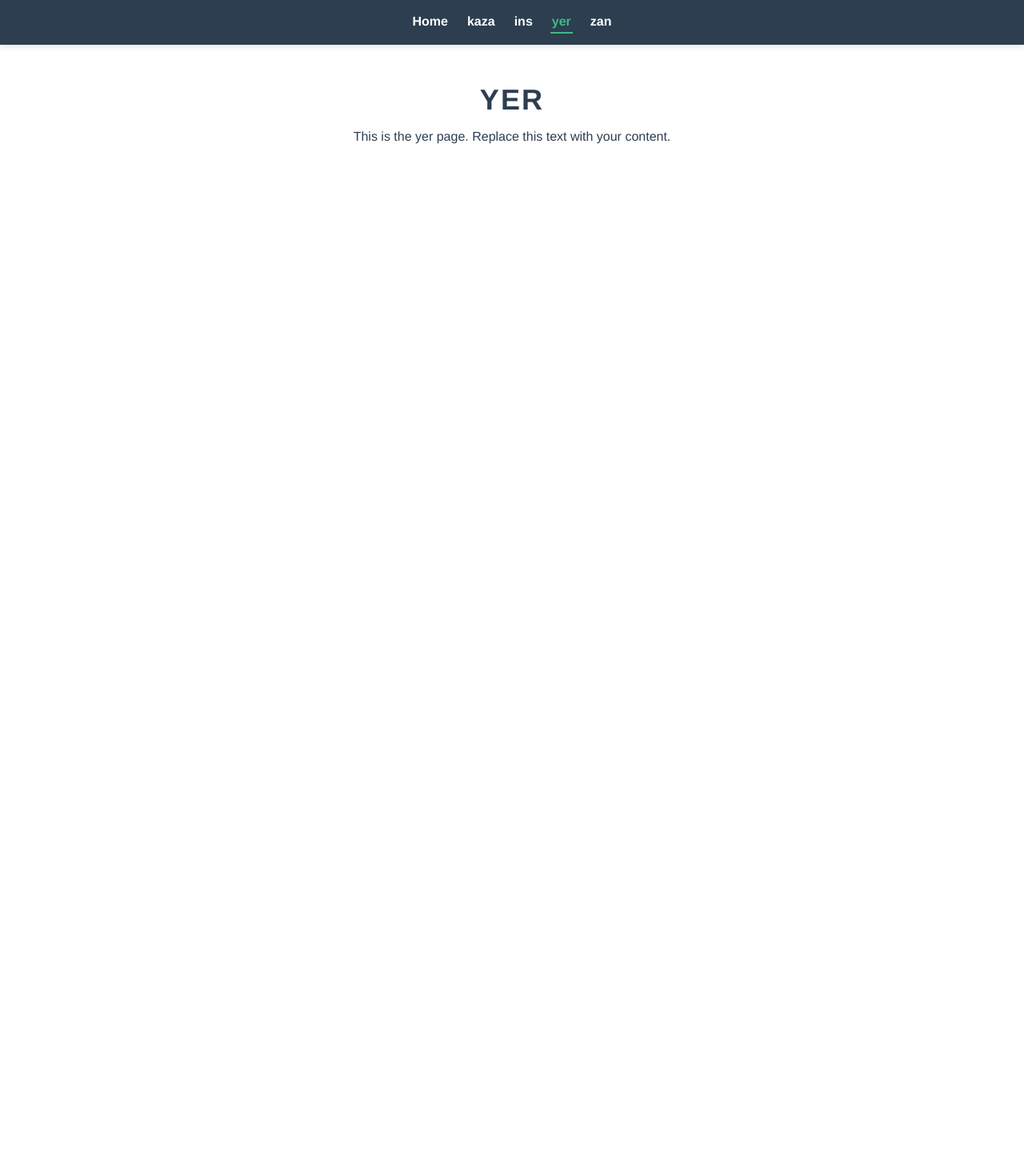
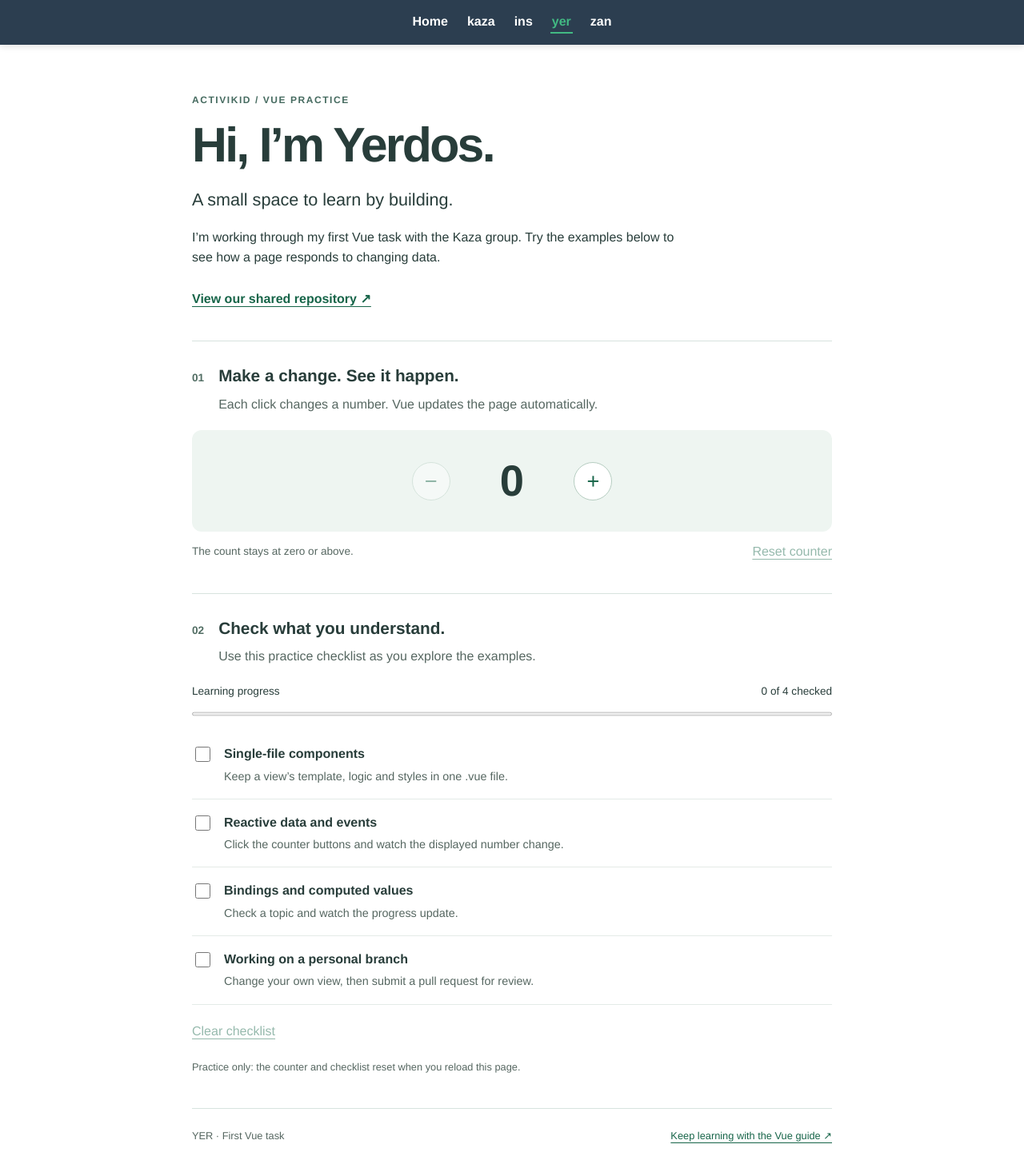
Before and after one commit to activikid-ai/vuesample, a Vue app: page /yer in a window 1280 px wide. Shown: the top 1466 px of the page at 80% size. Before the commit the page ends 800 px from the top, so only its background shows below. Built offline with nearby package versions, Linux system fonts and the light colour scheme.

Commit message:
Build YER Vue practice page with interactive examples

```diff
--- a/src/views/YerView.vue
+++ b/src/views/YerView.vue
@@ -1,30 +1,145 @@
 <template>
-  <div class="student-page">
-    <h1>yer</h1>
-    <!-- TODO (yer): put your page content below. Edit ONLY this file. -->
-    <p>This is the yer page. Replace this text with your content.</p>
-  </div>
+  <article class="student-page">
+    <header class="intro">
+      <p class="eyebrow">ACTIVIKID / VUE PRACTICE</p>
+      <h1>Hi, I’m Yerdos.</h1>
+      <p class="lead">A small space to learn by building.</p>
+      <p>I’m working through my first Vue task with the Kaza group.
+        Try the examples below to see how a page responds to changing data.</p>
+      <a class="source-link" href="https://github.com/activikid-ai/vuesample"
+        target="_blank" rel="noopener noreferrer">View our shared repository ↗</a>
+    </header>
+
+    <section class="exercise" aria-labelledby="counter-heading">
+      <div class="section-heading">
+        <span class="step">01</span>
+        <div>
+          <h2 id="counter-heading">Make a change. See it happen.</h2>
+          <p>Each click changes a number. Vue updates the page automatically.</p>
+        </div>
+      </div>
+      <div class="counter">
+        <button type="button" class="counter-button" aria-label="Decrease count"
+          :disabled="count === 0" @click="count--">−</button>
+        <output class="count" aria-live="polite" aria-atomic="true">{{ count }}</output>
+        <button type="button" class="counter-button" aria-label="Increase count"
+          @click="count++">+</button>
+      </div>
+      <div class="counter-footer">
+        <p>The count stays at zero or above.</p>
+        <button type="button" class="text-button" :disabled="count === 0"
+          @click="count = 0">Reset counter</button>
+      </div>
+    </section>
+
+    <section class="exercise" aria-labelledby="learning-heading">
+      <div class="section-heading">
+        <span class="step">02</span>
+        <div>
+          <h2 id="learning-heading">Check what you understand.</h2>
+          <p>Use this practice checklist as you explore the examples.</p>
+        </div>
+      </div>
+      <div class="progress-heading">
+        <label for="learning-progress">Learning progress</label>
+        <span aria-live="polite">{{ completedCount }} of {{ topics.length }} checked</span>
+      </div>
+      <progress id="learning-progress" :value="completedCount" :max="topics.length" />
+      <ul class="topics">
+        <li v-for="topic in topics" :key="topic.id">
+          <label :class="{ checked: topic.done }">
+            <input v-model="topic.done" type="checkbox" />
+            <span><strong>{{ topic.title }}</strong><span class="topic-description">{{ topic.description }}</span></span>
+          </label>
+        </li>
+      </ul>
+      <p v-if="completedCount === topics.length" class="complete" role="status">
+        All checked! Try explaining each example in your own words.
+      </p>
+      <button type="button" class="text-button" :disabled="completedCount === 0"
+        @click="resetChecklist">Clear checklist</button>
+      <p class="session-note">Practice only: the counter and checklist reset when you reload this page.</p>
+    </section>
+
+    <footer class="page-footer">
+      <span>YER · First Vue task</span>
+      <a href="https://vuejs.org/guide/introduction.html" target="_blank"
+        rel="noopener noreferrer">Keep learning with the Vue guide ↗</a>
+    </footer>
+  </article>
 </template>
 
 <script>
 export default {
   name: 'YerView',
+  data() {
+    return {
+      count: 0,
+      topics: [
+        { id: 'components', title: 'Single-file components', description: 'Keep a view’s template, logic and styles in one .vue file.', done: false },
+        { id: 'reactivity', title: 'Reactive data and events', description: 'Click the counter buttons and watch the displayed number change.', done: false },
+        { id: 'bindings', title: 'Bindings and computed values', description: 'Check a topic and watch the progress update.', done: false },
+        { id: 'collaboration', title: 'Working on a personal branch', description: 'Change your own view, then submit a pull request for review.', done: false },
+      ],
+    }
+  },
+  computed: {
+    completedCount() {
+      return this.topics.filter(topic => topic.done).length
+    },
+  },
+  methods: {
+    resetChecklist() {
+      this.topics.forEach(topic => { topic.done = false })
+    },
+  },
 }
 </script>
 
 <style scoped>
 .student-page {
-  max-width: 720px;
+  max-width: 800px;
   margin: 0 auto;
-  padding: 24px 8px 40px;
-  text-align: center;
+  padding: 24px 8px 0;
+  text-align: left;
+  line-height: 1.6;
+  color: #283d3a;
 }
-
-h1 {
-  margin: 0 0 16px;
-  font-size: 2.25rem;
-  color: #2c3e50;
-  text-transform: uppercase;
-  letter-spacing: 0.06em;
+.intro { padding-bottom: 40px; max-width: 620px; }
+.eyebrow { font-size: .75rem; letter-spacing: .13em; font-weight: 700; color: #466b60; }
+h1 { margin: 12px 0; font-size: clamp(2.4rem, 7vw, 3.8rem); line-height: 1.15; letter-spacing: -.045em; }
+.lead { font-size: 1.35rem; margin: 16px 0; }
+a { color: #176549; text-underline-offset: 4px; }
+.source-link { display: inline-block; margin-top: 10px; font-weight: 600; }
+.exercise { padding: 28px 0; border-top: 1px solid #d7e3de; }
+.section-heading { display: flex; align-items: baseline; gap: 18px; }
+.step { color: #526e64; font-size: .85rem; font-weight: 700; }
+h2 { margin: 0; font-size: 1.3rem; line-height: 1.4; }
+.section-heading p { margin: 8px 0 20px; color: #566761; }
+.counter { display: flex; align-items: center; justify-content: center; gap: 32px; padding: 20px; background: #eef5f1; border-radius: 12px; }
+button { font: inherit; cursor: pointer; }
+.counter-button { width: 48px; height: 48px; border: 1px solid #b6cdc1; border-radius: 50%; background: white; color: #176549; font-size: 1.7rem; line-height: 1; }
+.counter-button:hover:enabled { background: #d7ebdf; }
+.count { min-width: 3ch; text-align: center; font-size: 3.4rem; font-weight: 700; font-variant-numeric: tabular-nums; overflow-wrap: anywhere; }
+.counter-footer, .progress-heading, .page-footer { display: flex; flex-wrap: wrap; justify-content: space-between; align-items: center; gap: 8px 16px; }
+.counter-footer p { font-size: .85rem; color: #566761; }
+.text-button { padding: 10px 0; border: 0; background: transparent; text-decoration: underline; text-underline-offset: 4px; color: #176549; }
+button:disabled { opacity: .45; cursor: default; }
+button:focus-visible, a:focus-visible, input:focus-visible { outline: 3px solid #24744f; outline-offset: 5px; }
+.progress-heading { font-size: .85rem; }
+progress { width: 100%; height: 10px; margin: 12px 0; accent-color: #24744f; }
+.topics { list-style: none; margin: 0 0 10px; padding: 0; }
+.topics li { border-bottom: 1px solid #e4ebe7; }
+.topics label { display: flex; align-items: flex-start; gap: 14px; padding: 16px 0; cursor: pointer; }
+.topics input { flex-shrink: 0; width: 19px; height: 19px; margin-top: 4px; accent-color: #24744f; }
+.topic-description { display: block; color: #566761; font-size: .9rem; margin-top: 4px; }
+.checked strong { text-decoration: line-through; color: #526e64; }
+.complete { padding: 12px 16px; background: #eef5f1; border-left: 3px solid #24744f; }
+.session-note { color: #566761; font-size: .8rem; }
+.page-footer { border-top: 1px solid #d7e3de; padding: 24px 0; font-size: .8rem; color: #566761; }
+@media (max-width: 480px) {
+  .student-page { padding-top: 8px; }
+  .section-heading { gap: 12px; }
+  .counter { gap: 16px; }
 }
 </style>
```
